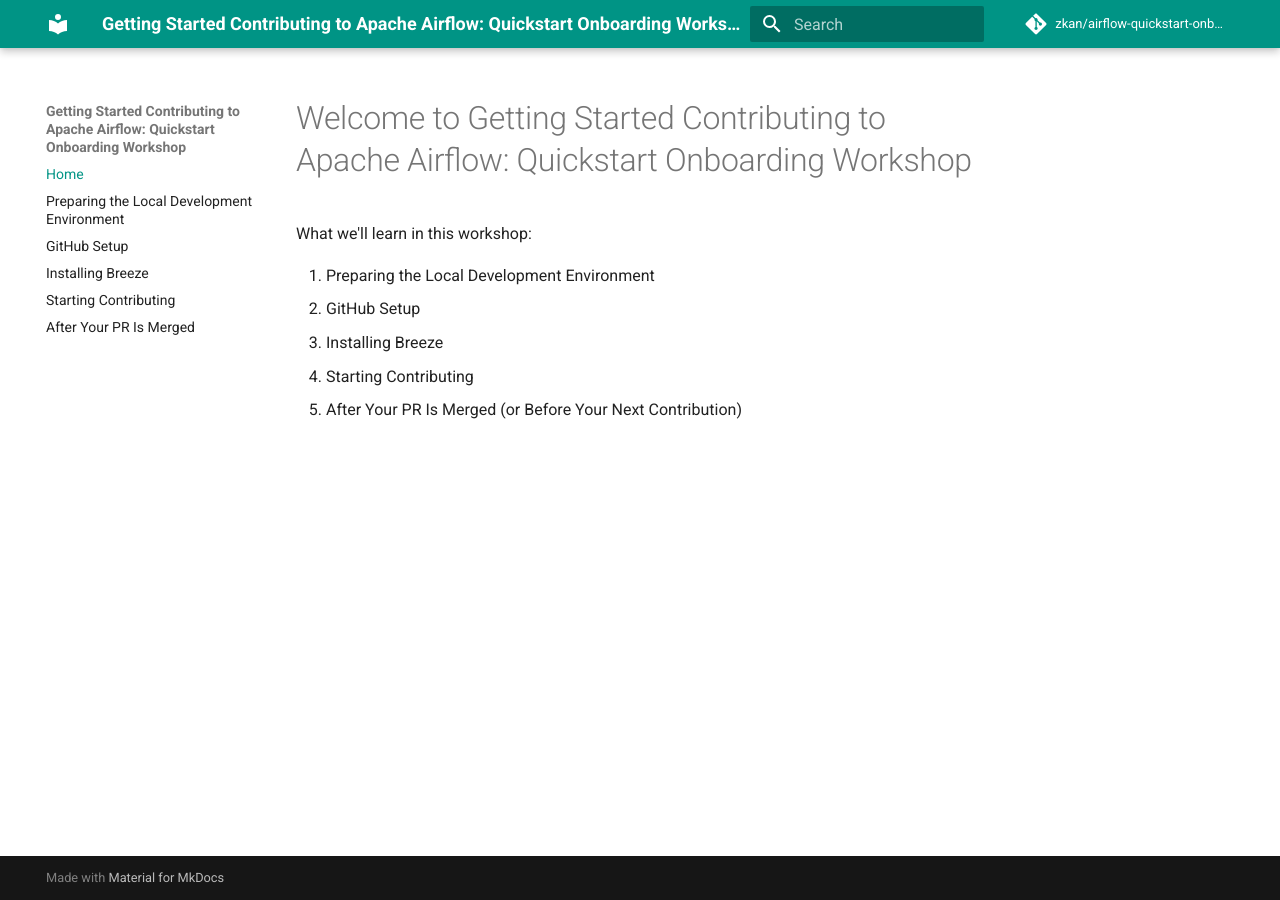
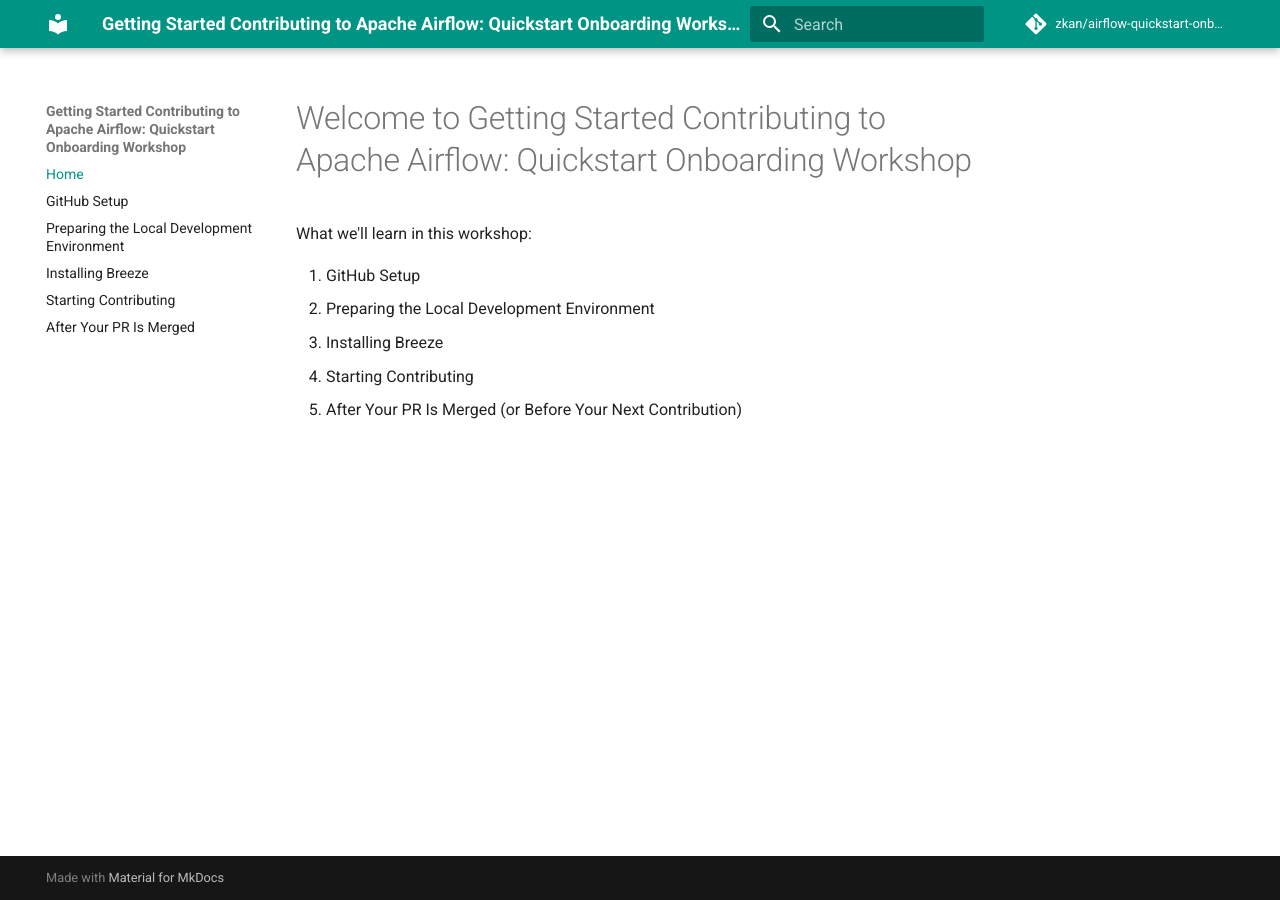
Before and after one commit to zkan/airflow-quickstart-onboarding-workshop, an MkDocs documentation site: the page built from docs/index.md, in a window 1280 px wide. Built offline with MkDocs 1.6.1 and Material for MkDocs 9.7.7, drawn with Linux system fonts in a browser that asks for light colours; comment, search, counter and statistics services are not loaded.

Commit message:
Reorder the section

```diff
--- a/docs/index.md
+++ b/docs/index.md
@@ -2,8 +2,8 @@
 
 What we'll learn in this workshop:
 
+1. GitHub Setup
 1. Preparing the Local Development Environment
-1. GitHub Setup
 1. Installing Breeze
 1. Starting Contributing
 1. After Your PR Is Merged (or Before Your Next Contribution)
--- a/mkdocs.yml
+++ b/mkdocs.yml
@@ -32,8 +32,8 @@
 
 nav:
   - Home: index.md
+  - GitHub Setup: github-setup.md
   - Preparing the Local Development Environment: preparing-local-development-environment.md
-  - GitHub Setup: github-setup.md
   - Installing Breeze: installing-breeze.md
   - Starting Contributing: starting-contributing.md
   - After Your PR Is Merged: after-your-pr-is-merged.md
```
